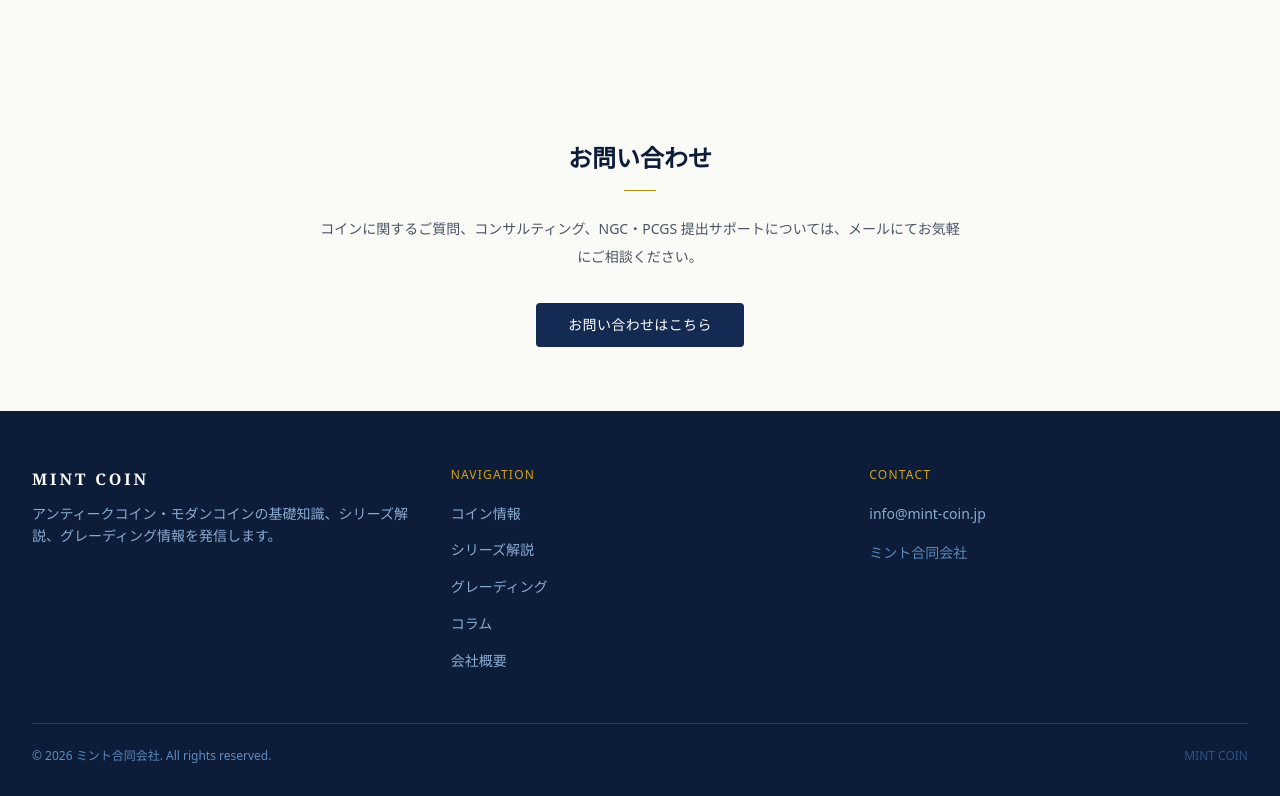
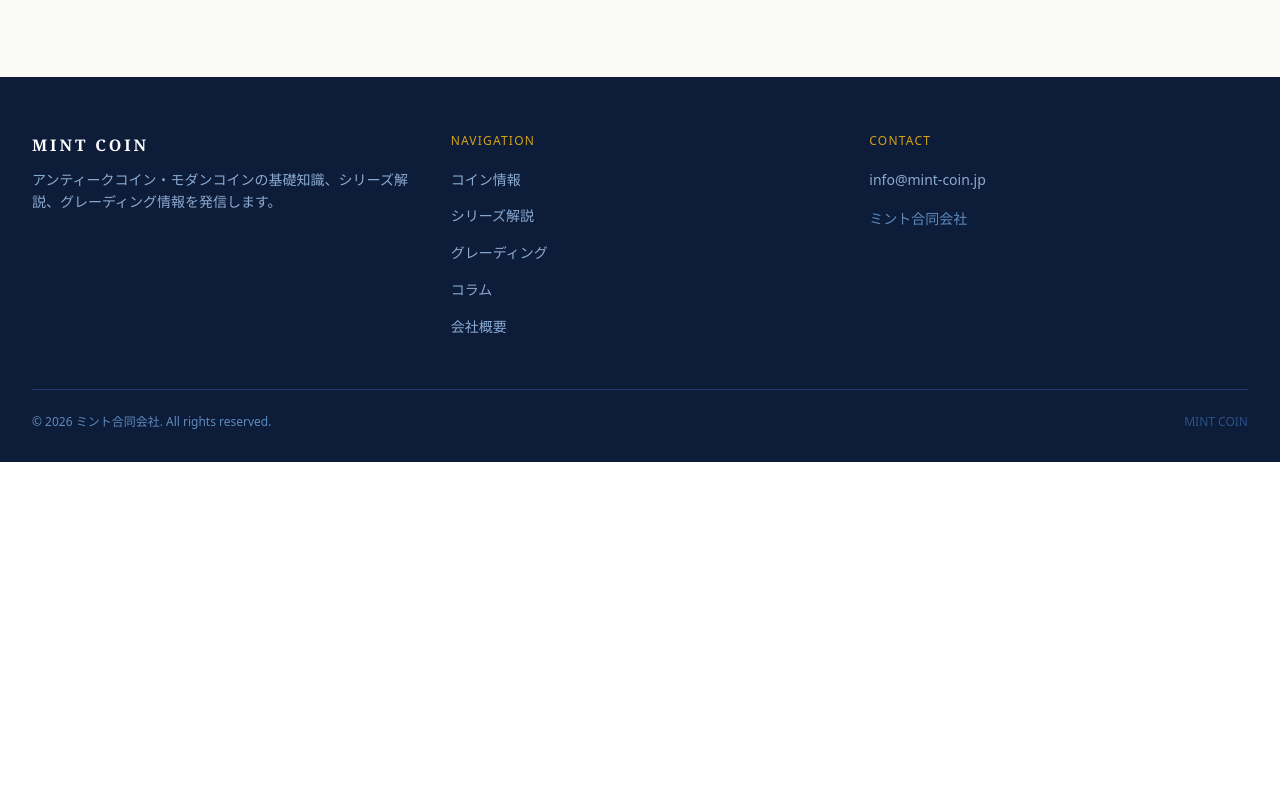
Before and after one commit to monaroyal66-dev/mint-coin, an Astro site: page / in a window 1280 px wide. Shown: the part 3029-3825 px from the top of the page. After the commit the page ends 3491 px from the top, so only its background shows below. Built offline with nearby package versions, Linux system fonts and the light colour scheme; Astro itself is replaced by a stand-in of ours.

Commit message:
ホームのお問い合わせCTAセクションを削除
Co-Authored-By: Claude Sonnet 5 <noreply@anthropic.com>

```diff
--- a/src/pages/index.astro
+++ b/src/pages/index.astro
@@ -302,21 +302,4 @@ const categories = [
       </div>
     </div>
   </section>
-
-  <!-- Contact CTA -->
-  <section class="bg-ivory py-16">
-    <div class="max-w-2xl mx-auto px-4 text-center">
-      <h2 class="font-serif text-2xl font-semibold text-navy-900 mb-4">お問い合わせ</h2>
-      <div class="w-8 h-px bg-gold-500 mx-auto mb-6"></div>
-      <p class="text-sm text-gray-600 leading-loose mb-8">
-        コインに関するご質問、コンサルティング、NGC・PCGS 提出サポートについては、メールにてお気軽にご相談ください。
-      </p>
-      <a
-        href="mailto:info@mint-coin.jp"
-        class="inline-flex items-center justify-center px-8 py-3 bg-navy-800 text-white text-sm font-medium tracking-wide rounded hover:bg-navy-900 transition-colors"
-      >
-        お問い合わせはこちら
-      </a>
-    </div>
-  </section>
 </PageLayout>
```
